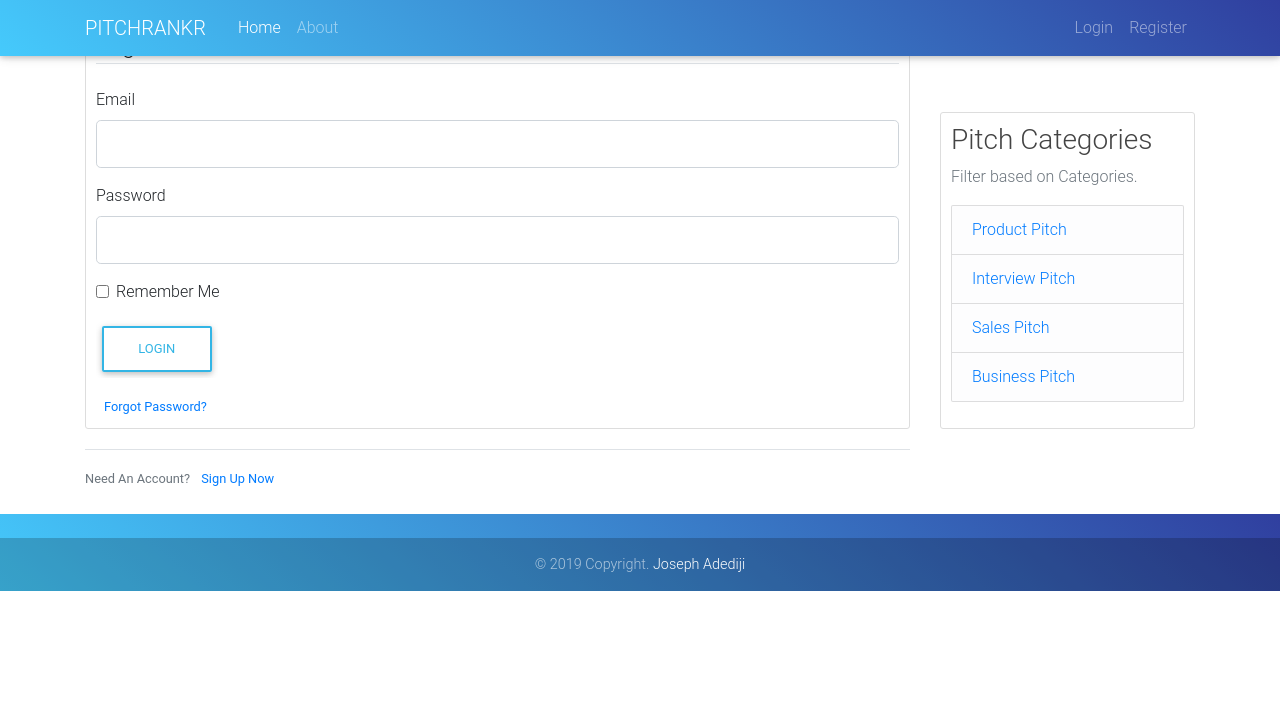
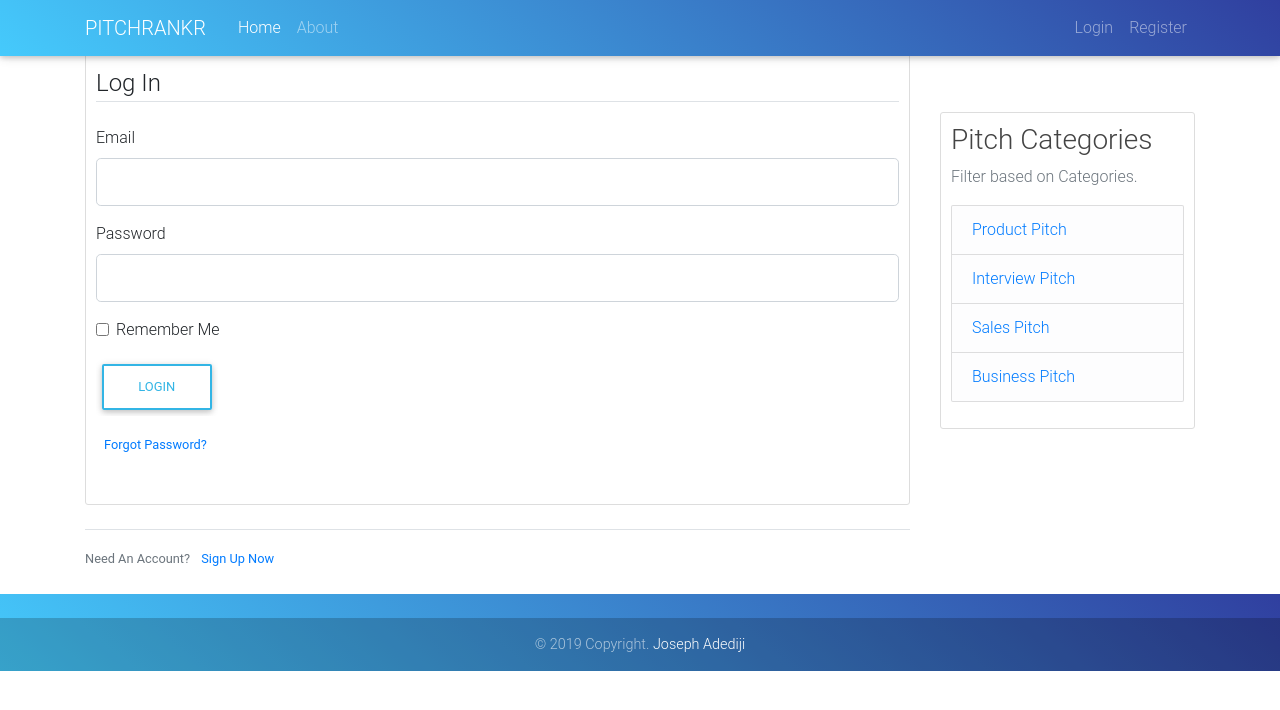
Before and after one commit to josylad/Flask-Pitch, a Flask app: page /login in a window 1280 px wide. Shown: the top 710 px of the page. Run offline with Flask 2, Linux system fonts and the light colour scheme; some libraries are stand-ins or nearby versions.

Commit message:
Update the login page template

```diff
--- a/app/templates/login.html
+++ b/app/templates/login.html
@@ -1,7 +1,7 @@
 
 {% extends "layout.html" %}
 {% block content %}
-    <div class="content-section">
+    <div class="content-section pt-5 pb-5 mb-4">
         <form method="POST" action="">
             {{ form.hidden_tag() }}
             <fieldset class="form-group">
```
